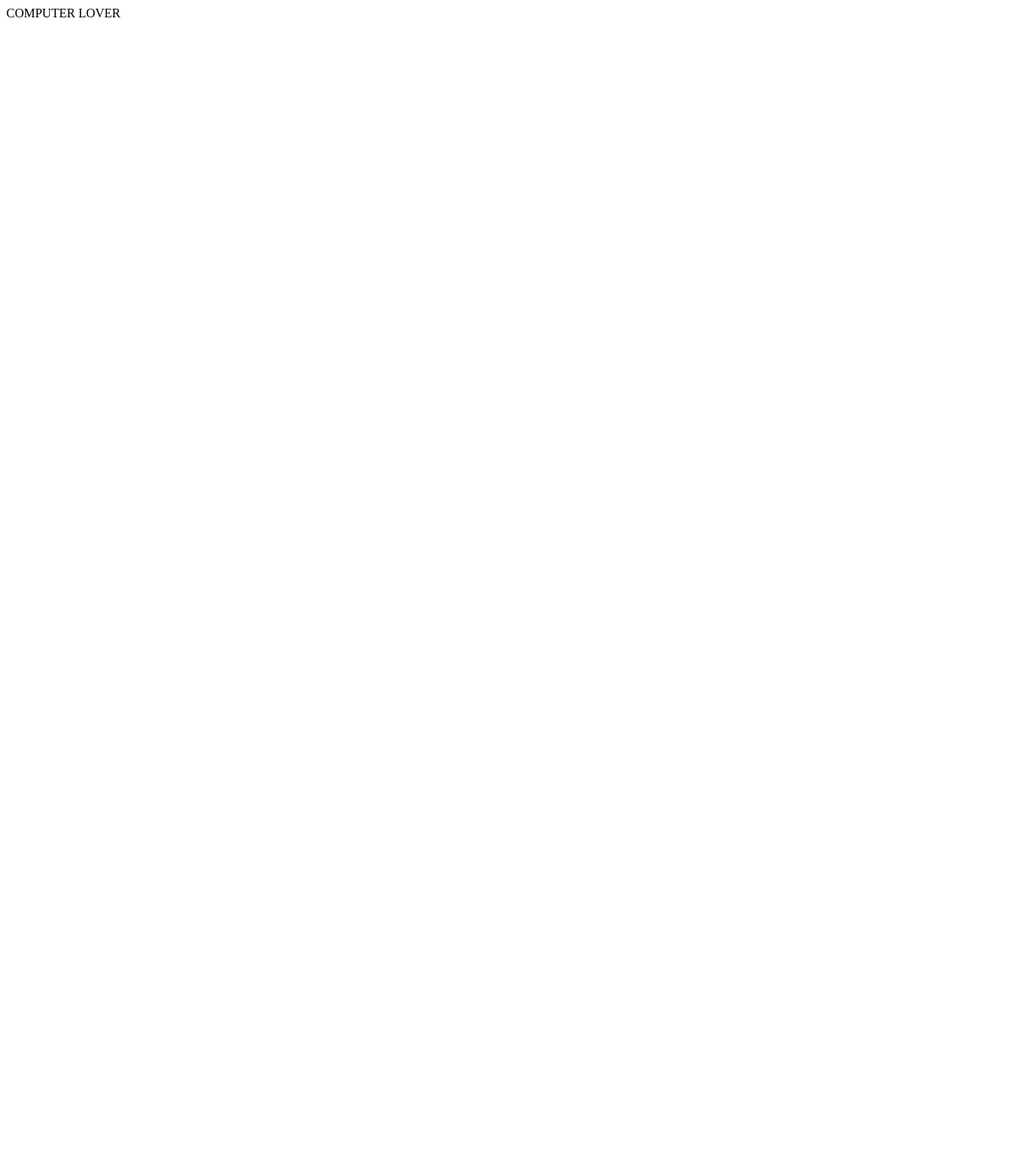
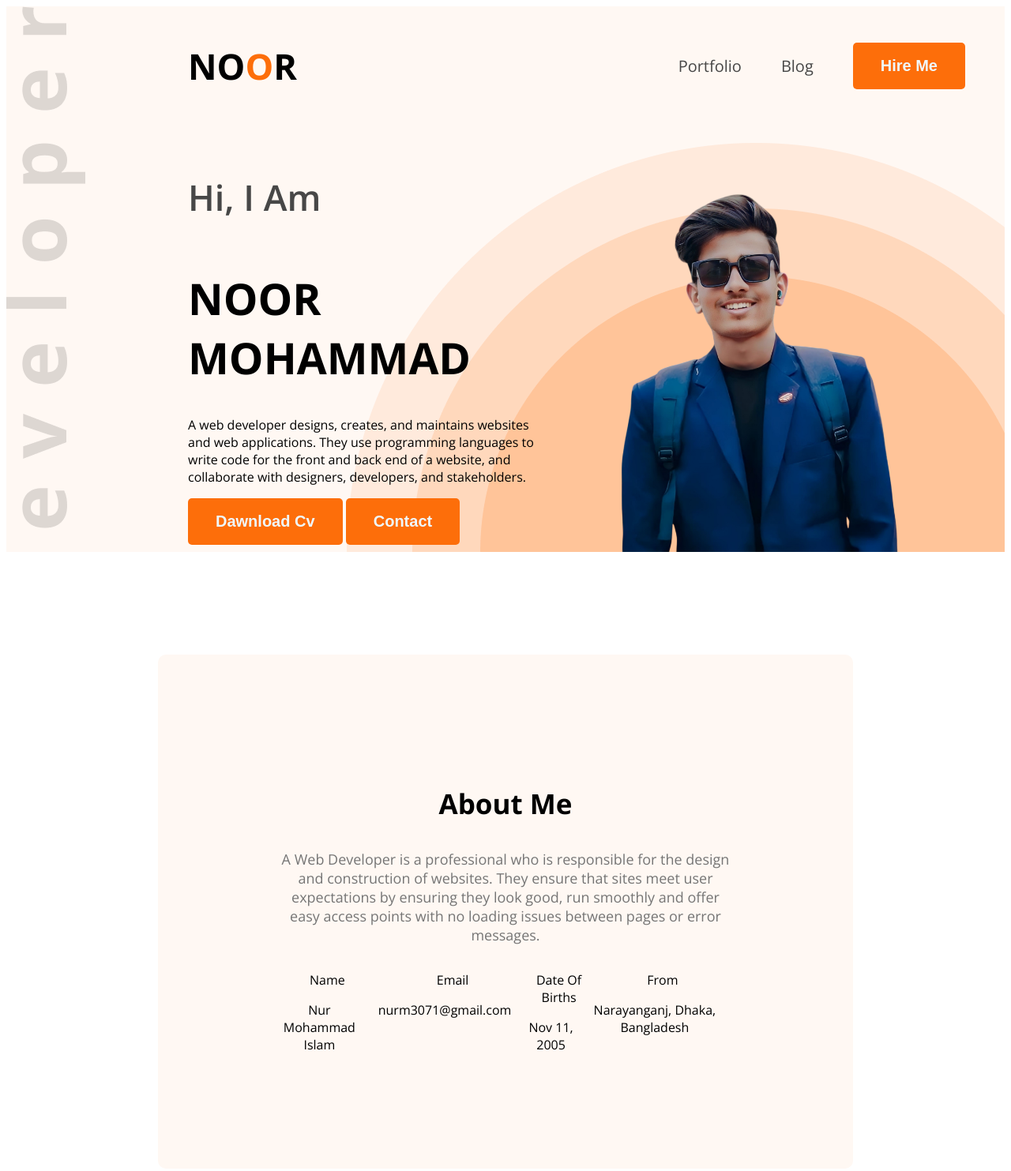
Before and after one commit to nur412579/episod1, a plain HTML site: page index.html in a window 1280 px wide. Shown: the whole page at 79% size. Before the commit the page ends 800 px from the top, so only its background shows below. Drawn offline with nearby package versions, Linux system fonts and the light colour scheme.

Commit message:
adeed index.html

```diff
--- a/index.html
+++ b/index.html
@@ -4,13 +4,59 @@
     <meta charset="UTF-8">
     <meta name="viewport" content="width=device-width, initial-scale=1.0">
     <title>episod 1</title>
+    <link rel="preconnect" href="https://fonts.googleapis.com">
+    <link rel="preconnect" href="https://fonts.gstatic.com" crossorigin>
+    <link href="https://fonts.googleapis.com/css2?family=Open+Sans:ital,wght@0,300..800;1,300..800&family=Work+Sans:ital,wght@0,100..900;1,100..900&display=swap"
+     rel="stylesheet">
+    <link rel="stylesheet" href="style/index.css">
 </head>
-<body>
-    <header>
-        COMPUTER LOVER
+<body class="marbel">
+    <header class="header scendary-back">
+        <nav>
+            <h3 class="nav-title">NO<span class="Text-primary">O</span>R</h3>
+            <ul>
+                <li><a class="dark-2" href="">Portfolio</a></li>
+                <li><a class="dark-2" href="">Blog</a></li>
+                <li><a href=""><button class="btn">Hire Me</button></a></li>
+            </ul>
+        </nav>
+        <div class="banner">
+            <div class="banner-c">
+                <h4 class="banner-wlc dark-2">Hi, I Am</h4>
+                <h1 class="banner-t">NOOR MOHAMMAD</h1>
+                <p class="banner-description">A web developer designs, creates, and maintains websites and web applications. They use programming languages to write code for the front and back end of a website, and collaborate with designers, developers, and stakeholders. </p>
+                <button class="btn">Dawnload Cv</button>
+                <button class="btn">Contact</button>
+            </div>
+            <img class="banner-profile-picture" src="images/Photoroom-20250112_123804.png" alt="">
+        </div>
     </header>
     <main>
-
+        <section class="about scendary-back">
+            <h3 class="section-title">About Me</h3>
+            <p class="section-description">
+                A Web Developer is a professional who is responsible for the design and construction of websites. They ensure that sites meet user expectations by ensuring they look good, run smoothly and offer easy access points with no loading issues between pages or error messages.
+            </p>
+            <div class="about-items">
+                <!-- .about-item*4>p.item-title+p.item-description -->
+                <div class="about-item">
+                    <p class="item-title">Name</p>
+                    <p class="item-description">Nur Mohammad Islam</p>
+                </div>
+                <div class="about-item">
+                    <p class="item-title">Email</p>
+                    <p class="item-description">nurm3071@gmail.com</p>
+                </div>
+                <div class="about-item">
+                    <p class="item-title">Date Of Births</p>
+                    <p class="item-description">Nov 11, 2005</p>
+                </div>
+                <div class="about-item">
+                    <p class="item-title">From</p>
+                    <p class="item-description">Narayanganj, Dhaka, Bangladesh</p>
+                </div>
+            </div>
+        </section>
     </main>
     <footer>
 
--- /dev/null
+++ b/style/index.css
@@ -0,0 +1,110 @@
+
+
+
+body {
+
+        font-family: "Open Sans", serif;
+        font-optical-sizing: auto;
+        font-style: normal;
+        font-variation-settings:
+          "wdth" 100;
+    }
+.scendary-back {
+
+    background: rgb(255, 248, 243);
+}
+
+.header {
+    background-image: url('../images/developer.png'), url('../images/header_bg.png');
+    background-repeat: no-repeat;
+    background-position: top left, bottom right;
+
+}
+.section-title {
+    font-size: 35px;
+    font-weight: bold;
+    border-radius: 5px;
+}
+.section-description {
+    font-size: 18px;
+    color: #757575;
+}
+/* nav style */
+nav {
+    display: flex;
+    align-items: center;
+    justify-content: space-between;
+    margin: 0 auto;
+}
+.nav-title {
+    font-weight: 800px;
+    font-size: 45px;
+    margin-left: 230px;
+}
+.Text-primary {
+       color: #FD6E0A;
+}
+nav ul {
+    display: flex;
+    align-items: center;
+}
+nav ul li {
+    list-style: none;
+    margin-right: 50px;
+}
+nav li a {
+    text-decoration: none;
+    font-size: 20px;
+}
+.dark-2 {
+    color: #474747;
+}
+.btn {
+    background-color: #FD6E0A;
+    font-weight: bold;
+    font-size: 20px;
+    border: none;
+    padding: 18px 35px;
+    border-radius: 5px;
+    color: aliceblue;
+}
+/* bannar gretting */
+.banner {
+    display: flex;
+    justify-content: space-between;
+    margin: 0 35px 0 230px;
+}
+.banner-c {
+    max-width: 580px;
+}
+.banner-wlc {
+    font-size: 45px;
+    font-weight: 600;
+}
+.banner-t {
+    font-weight: bold;
+    font-size: 55px;
+}
+.banner-profile-picture {
+    width: 540px;
+}
+/* main style */
+main{
+    max-width: 1140px;
+    margin: 0 auto;
+}
+/* about styl */
+.about {
+    border-radius: 10px;
+    padding: 130px 150px;
+    text-align: center;
+    margin: 130px;
+}
+.about-items {
+    display: flex;
+    justify-content: space-around;
+}
+.item-description {
+    font-weight: 600px;
+    margin-right: 20px;
+}
```
Also changed, not shown: images/Photoroom-20250112_123804.png (added).
